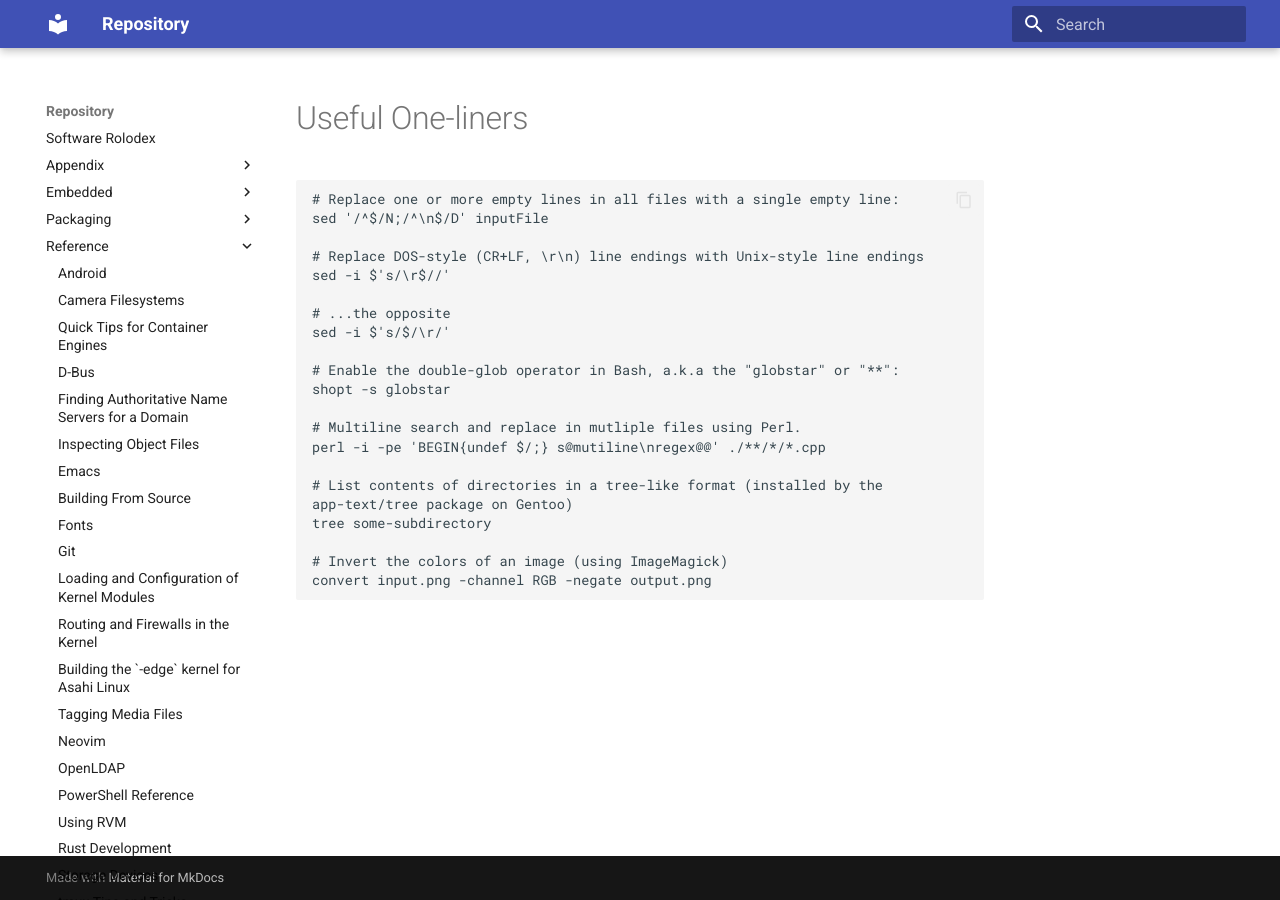
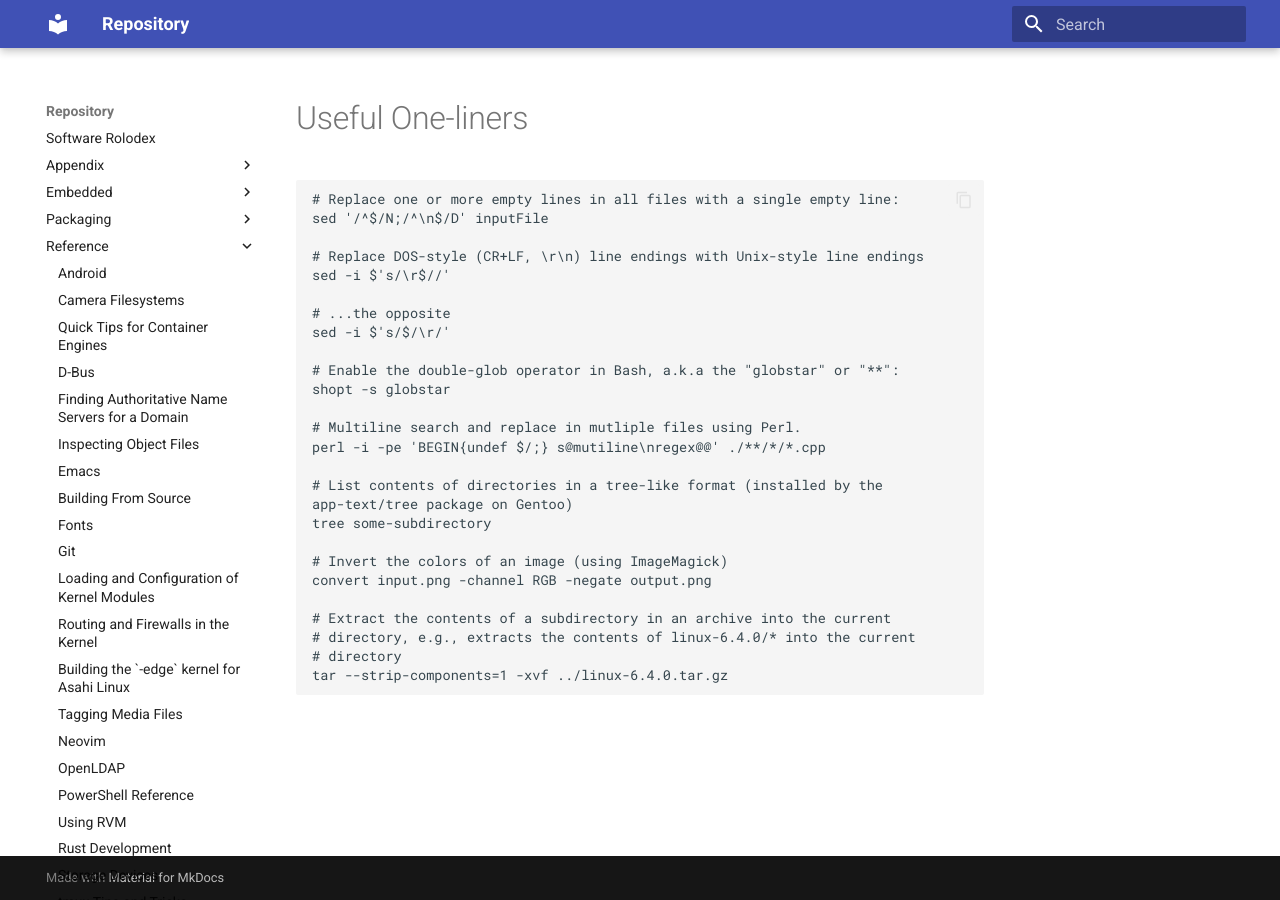
Before and after one commit to AmateurECE/twardyece-repository, an MkDocs documentation site: the page built from docs/Reference/UsefulOneliners.md, in a window 1280 px wide. Built offline with MkDocs 1.6.1 and Material for MkDocs 9.7.7, drawn with Linux system fonts in a browser that asks for light colours.

Commit message:
Add useful oneliner

````diff
--- a/docs/Reference/UsefulOneliners.md
+++ b/docs/Reference/UsefulOneliners.md
@@ -24,4 +24,9 @@ tree some-subdirectory
 
 # Invert the colors of an image (using ImageMagick)
 convert input.png -channel RGB -negate output.png
+
+# Extract the contents of a subdirectory in an archive into the current
+# directory, e.g., extracts the contents of linux-6.4.0/* into the current
+# directory
+tar --strip-components=1 -xvf ../linux-6.4.0.tar.gz
 ```
````
